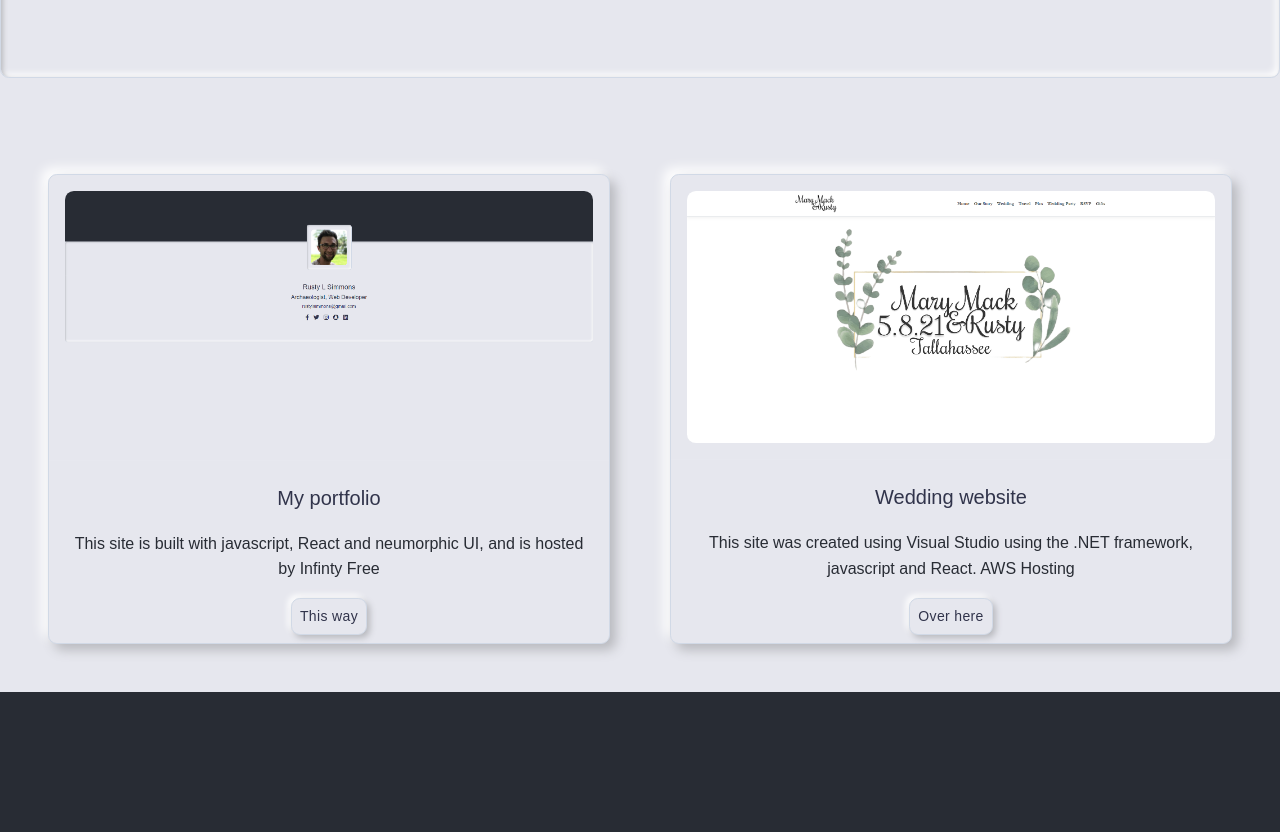
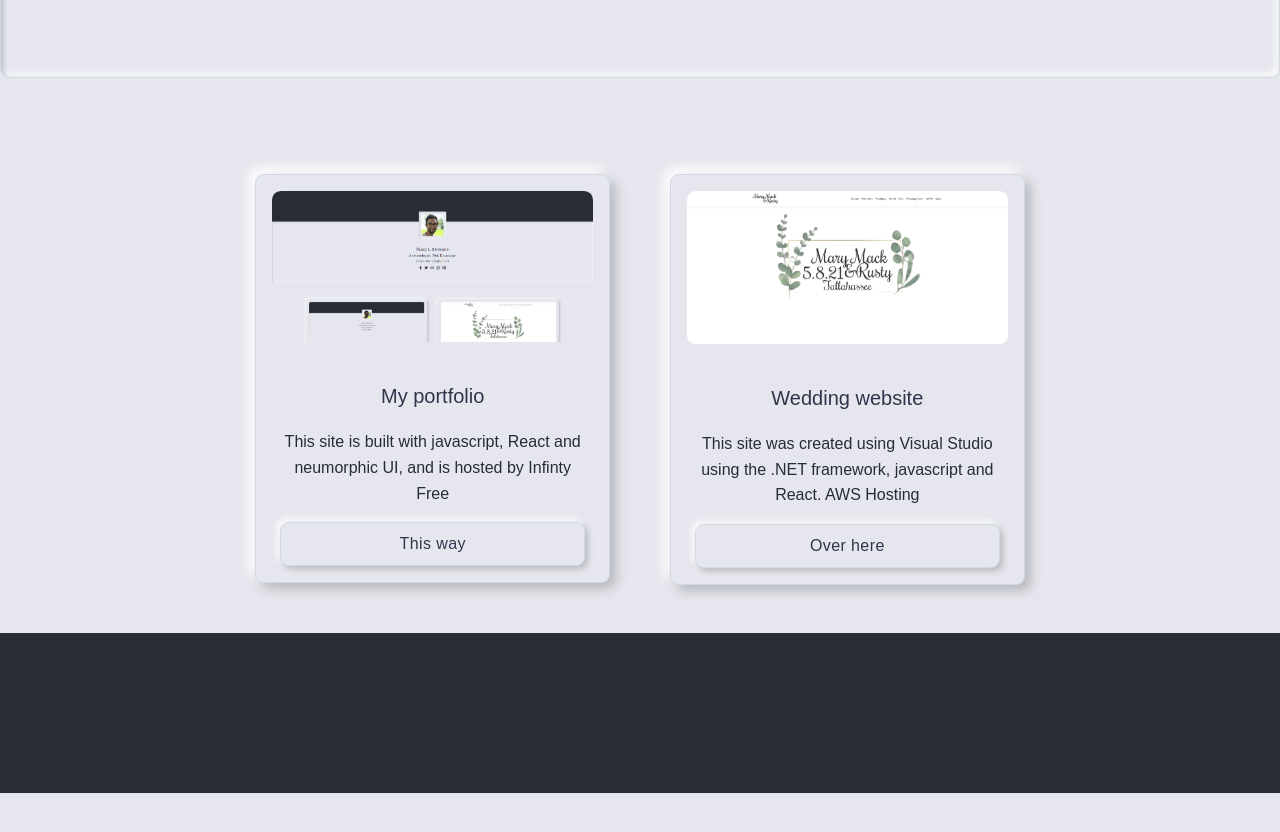
Before and after one commit to Rustyzhere/portfolio, a React (Create React App) app: page / in a window 1280 px wide. Shown: the part 440-1272 px from the top of the page. After the commit the page ends 1233 px from the top, so only its background shows below. Built offline with nearby package versions, Linux system fonts and the light colour scheme.

Commit message:
added padding to the project cards. need to change <head>

```diff
--- a/src/App.js
+++ b/src/App.js
@@ -1,12 +1,8 @@
 import logo from "./img/rustypic.jpg";
-import rls from "./img/rls.png";
+import rls from "./img/rls2.png";
 import mmr from "./img/mmr.png";
 import "./App.css";
 import "./neumorphism.css";
-
-// const Rusty = "https://rustylsimmons.com";
-// const MMack = "https://marymackandrusty.com";
-// const Store = "https://americandreams.ltd";
 
 function App() {
   return (
@@ -95,9 +91,9 @@ function App() {
           </div>
         </div>
       </div>
-      <div className="card-deck justify-content-center">
-        <div className="row p-5">
-          <div className="col-12 col-md-6">
+      <div className="card-deck">
+        <div className="row p-5 justify-content-center">
+          <div className="col-12 col-md-4">
             <div className="card bg-primary border-light shadow-soft">
               <div className="card-header p-3">
                 <img
@@ -114,13 +110,13 @@ function App() {
                 </p>
                 <a
                   href="https://rustylsimmons.com"
-                  className="btn btn-primary btn-sm">
+                  className="btn btn-primary btn-block mb-2">
                   This way
                 </a>
               </div>
             </div>
           </div>
-          <div className="col-12 col-md-6">
+          <div className="col-12 col-md-4">
             <div className="card bg-primary border-light shadow-soft">
               <div className="card-header p-3">
                 <img
@@ -137,7 +133,7 @@ function App() {
                 </p>
                 <a
                   href="https://americandreams.ltd"
-                  className="btn btn-primary btn-sm">
+                  className="btn btn-primary btn-block mb-2">
                   Over here
                 </a>
               </div>
```
Also changed, not shown: src/img/rls2.png (added).
